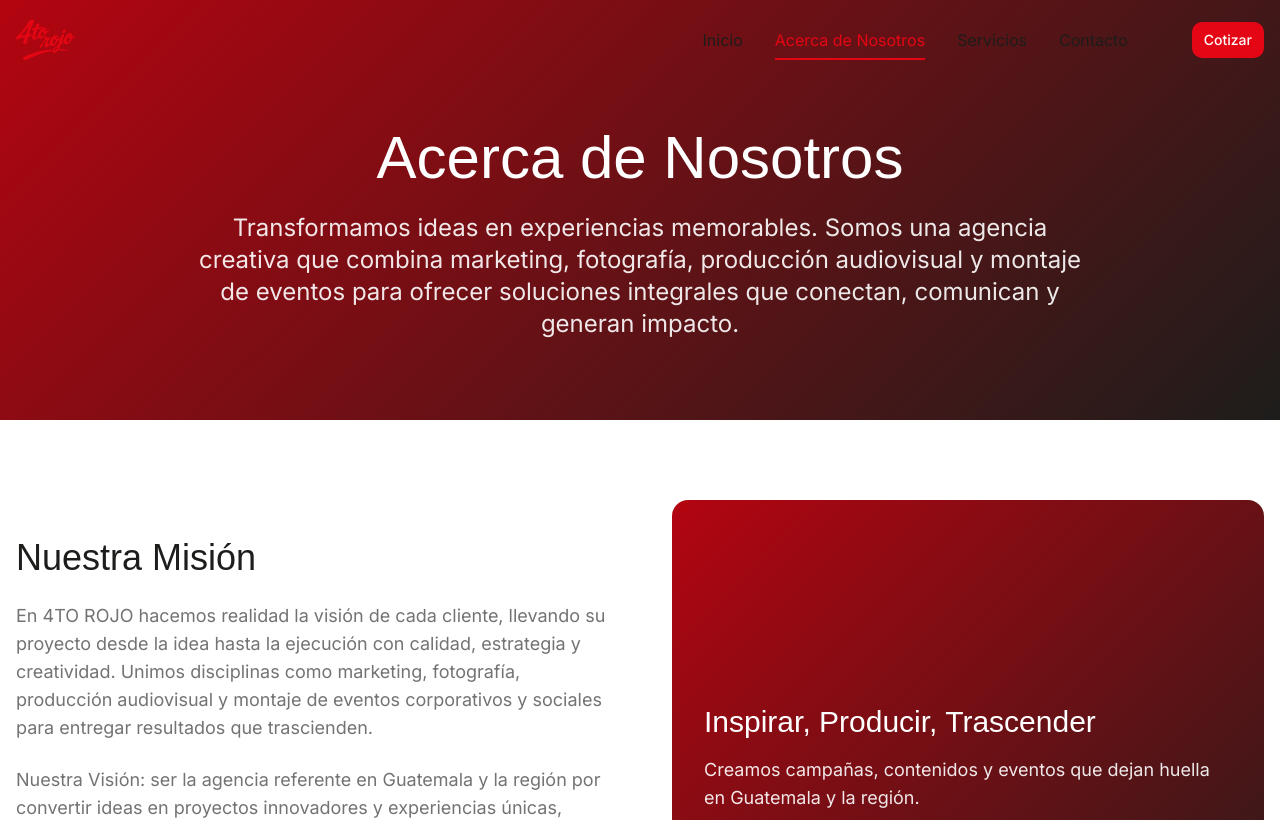
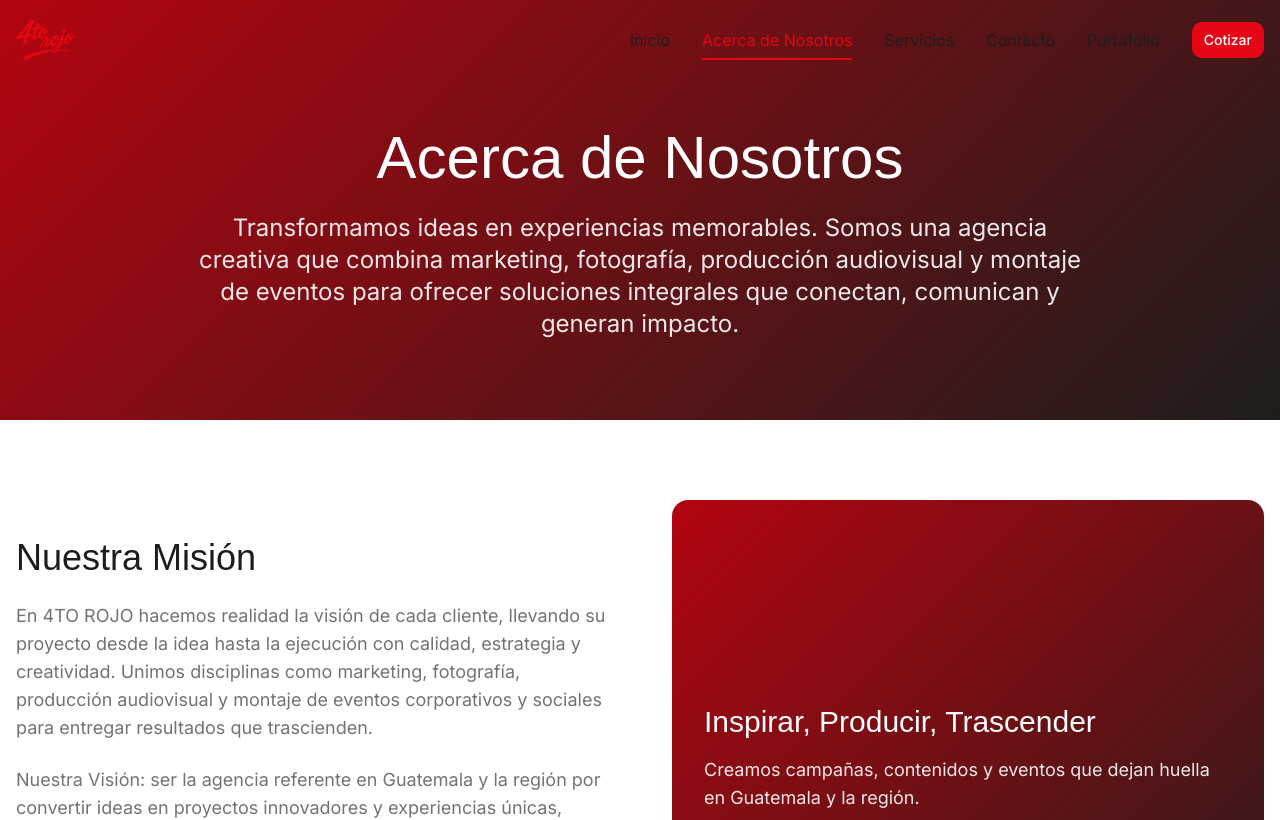
Before and after one commit to KristenBrandt/CuartoRojo, a React (Vite) app: page /about in a window 1280 px wide. Shown: the top 820 px of the page. Built offline with nearby package versions, Linux system fonts and the light colour scheme; a web font is replaced by a local one.

Commit message:
Development push

```diff
--- a/src/App.tsx
+++ b/src/App.tsx
@@ -33,8 +33,8 @@
         <BrowserRouter>
           <Routes>
             {/* Public routes */}
-            <Route path="/" element={<Construction />} />
-            <Route path="/landing" element={<Index />} />
+            {/*<Route path="/" element={<Construction />} */}
+            <Route path="/" element={<Index />} />
             <Route path="/about" element={<About />} />
             <Route path="/services" element={<Services />} />
             <Route path="/portfolio" element={<Portfolio />} />
--- a/src/components/Navigation.tsx
+++ b/src/components/Navigation.tsx
@@ -28,7 +28,7 @@
     { href: '/about', label: 'Acerca de Nosotros' },
     { href: '/services', label: 'Servicios' },
     { href: '/contact', label: 'Contacto' },
-   {/* { href: '/portfolio', label: 'Portafolio' }, */}
+    { href: '/portfolio', label: 'Portafolio' }
 
   ];
 
--- a/src/pages/Index.tsx
+++ b/src/pages/Index.tsx
@@ -175,7 +175,7 @@
 
 
       {/* Featured Projects */}
-         {/*
+
       <section className="py-20">
         <div className="container mx-auto px-4">
           <motion.div
@@ -259,7 +259,7 @@
           </motion.div>
         </div>
       </section>
-      */}
+
 
 
 
```
